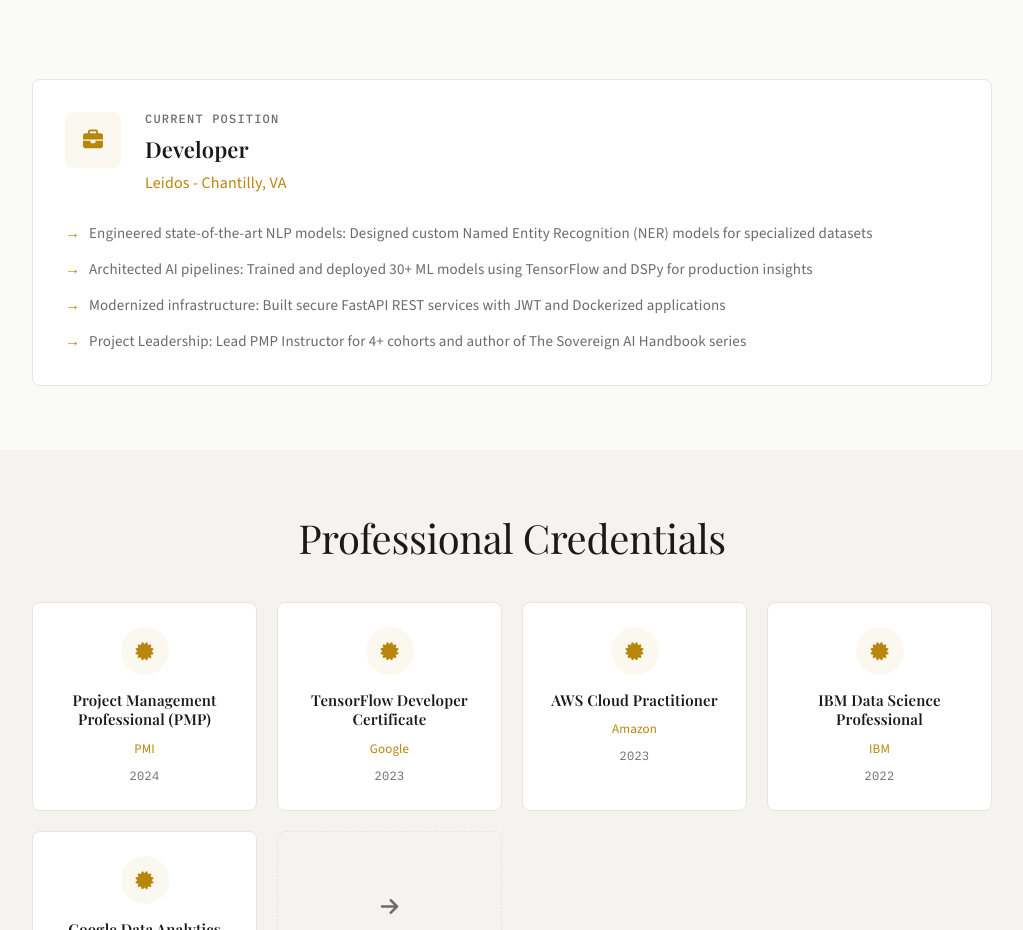
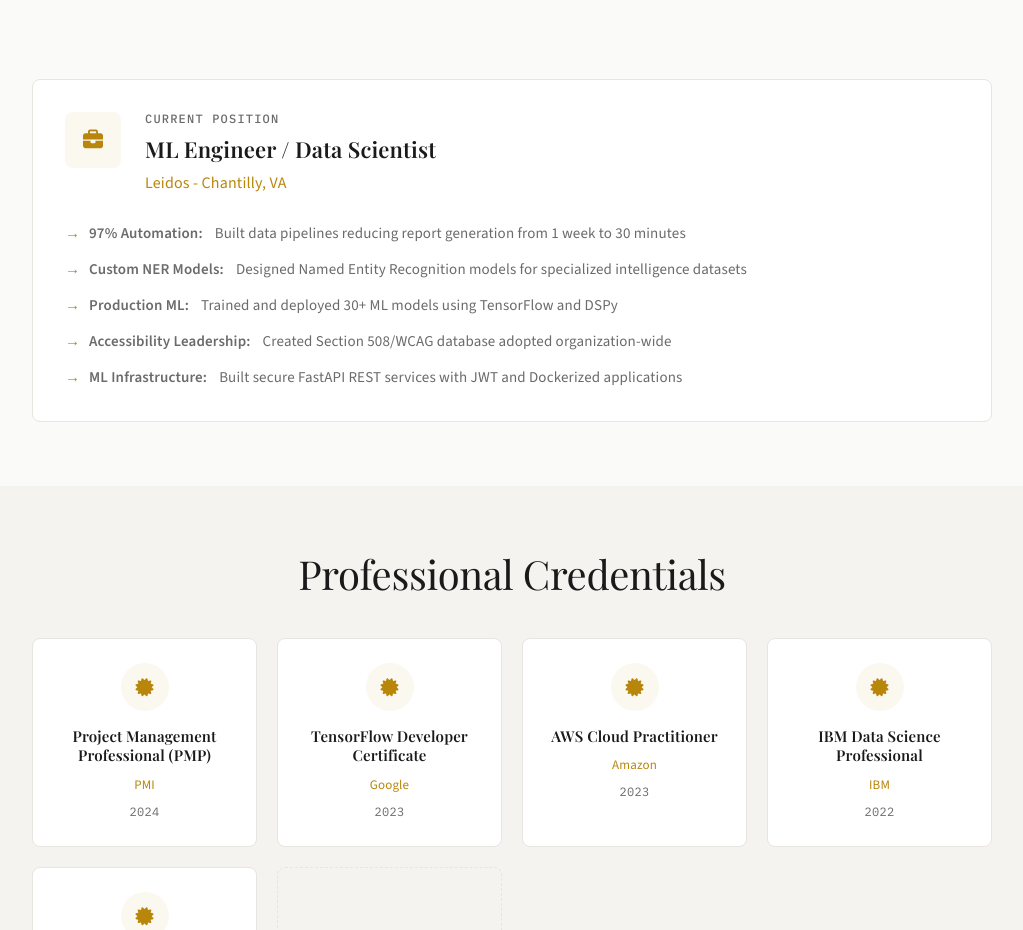
Before and after one commit to dustinober1/dustinober1.github.io, a Next.js app: page /about in a window 1280 px wide. Shown: the part 880-1810 px from the top of the page, without its empty margins (128-1151 px from the left). Built offline with nearby package versions, Linux system fonts and the light colour scheme.

Commit message:
fix: Update About page current position to ML Engineer with review highlights

```diff
--- a/src/app/about/page.tsx
+++ b/src/app/about/page.tsx
@@ -139,26 +139,25 @@ export default function AboutPage() {
               </div>
               <div>
                 <h3>Current Position</h3>
-                <p className={styles.roleTitle}>Developer</p>
+                <p className={styles.roleTitle}>ML Engineer / Data Scientist</p>
                 <p className={styles.roleCompany}>Leidos - Chantilly, VA</p>
               </div>
             </div>
             <ul className={styles.roleHighlights}>
               <li>
-                Engineered state-of-the-art NLP models: Designed custom Named
-                Entity Recognition (NER) models for specialized datasets
+                <strong>97% Automation:</strong> Built data pipelines reducing report generation from 1 week to 30 minutes
               </li>
               <li>
-                Architected AI pipelines: Trained and deployed 30+ ML models using
-                TensorFlow and DSPy for production insights
+                <strong>Custom NER Models:</strong> Designed Named Entity Recognition models for specialized intelligence datasets
               </li>
               <li>
-                Modernized infrastructure: Built secure FastAPI REST services with
-                JWT and Dockerized applications
+                <strong>Production ML:</strong> Trained and deployed 30+ ML models using TensorFlow and DSPy
               </li>
               <li>
-                Project Leadership: Lead PMP Instructor for 4+ cohorts and author
-                of The Sovereign AI Handbook series
+                <strong>Accessibility Leadership:</strong> Created Section 508/WCAG database adopted organization-wide
+              </li>
+              <li>
+                <strong>ML Infrastructure:</strong> Built secure FastAPI REST services with JWT and Dockerized applications
               </li>
             </ul>
           </div>
```
Also changed, not shown: 1 other file (tests, documents, lock files or other folders).
